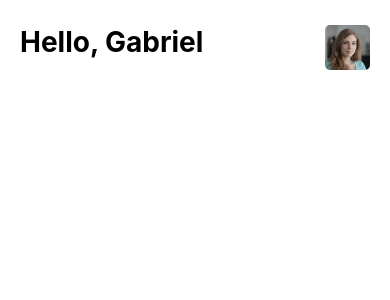
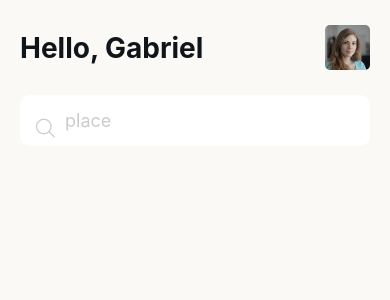
Before and after one commit to GabrielNatan/react-native-recipe, a React Native app: screen / in a window 390 px wide. Shown: the top 300 px of the page. Built offline with nearby package versions, Linux system fonts and the light colour scheme.

Commit message:
add icons and input

```diff
--- a/App.js
+++ b/App.js
@@ -1,10 +1,20 @@
 import React from "react";
-import { SafeAreaView } from "react-native";
+import { SafeAreaView, StyleSheet } from "react-native";
 import { Header } from "./src/components/Header"
+import { InputText } from "./src/components/Header/InputText";
 export default function App(){
   return(
-    <SafeAreaView>
+    <SafeAreaView style={styled.container}>
       <Header/>
+      <InputText/>
     </SafeAreaView>
   )
 }
+
+const styled = StyleSheet.create({
+  container:{
+    backgroundColor:"#FBF9F6",
+    height:"100%",
+    width:"100%"
+  }
+})
--- a/package.json
+++ b/package.json
@@ -11,7 +11,8 @@
   },
   "dependencies": {
     "react": "18.1.0",
-    "react-native": "0.70.6"
+    "react-native": "0.70.6",
+    "react-native-vector-icons": "^9.2.0"
   },
   "devDependencies": {
     "@babel/core": "^7.12.9",
--- /dev/null
+++ b/src/components/Header/InputText/index.js
@@ -0,0 +1,41 @@
+import React, { useState } from "react";
+import { StyleSheet, TextInput, View } from "react-native";
+import Icon from 'react-native-vector-icons/EvilIcons';
+
+export const InputText = ()=>{
+    const [text,setText] = useState('')
+    return(
+        <View  style={styled.container}>
+            <Icon style={styled.icon} name="search" size={30} color="#CCC" />
+            <TextInput
+                style={styled.input}
+                value={text}
+                placeholder="place"
+                keyboardType="default"
+                onChangeText={(value)=>{setText(value)}}
+            />
+        </View>
+    )
+}
+
+const styled = StyleSheet.create({
+    container:{
+        paddingHorizontal:20,
+    },
+    icon:{
+        position:"absolute",
+        left:30,
+        top:17,
+        zIndex:1
+
+    },
+    input:{
+        borderRadius:10,
+        paddingLeft:45,
+        paddingRight:15,
+        paddingVertical:15,
+        backgroundColor:"#FFF",
+        fontSize:18,
+        color:"#CCC"
+    }
+})
--- a/src/components/Header/index.js
+++ b/src/components/Header/index.js
@@ -15,12 +15,14 @@ const styled = StyleSheet.create({
     container:{
         flexDirection:"row",
         justifyContent:"space-between",
+        alignItems:"center",
         paddingVertical:25,
-        paddingHorizontal:20
+        paddingHorizontal:20,
     },
     text:{
         fontSize:28,
-        fontWeight:"bold"
+        fontWeight:"bold",
+        color:"#0f1519"
     },
     image:{
         width:45,
```
Also changed, not shown: 18 other files (tests, documents, lock files or other folders).
